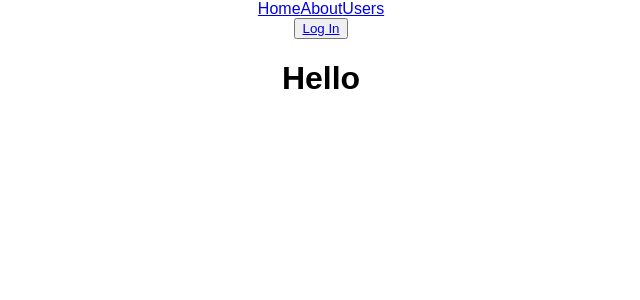
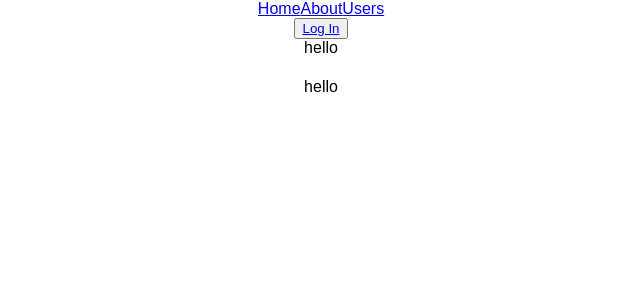
Before and after one commit to plaifang7/WDI16-Project3-checkList, a React (Create React App) app in the folder client/: page /users/login in a window 1280 px wide. Shown: the top 300 px of the page, without its empty margins (319-959 px from the left). Built offline with nearby package versions, Linux system fonts and the light colour scheme; no server answers.

Commit message:
cannot get my user show route to work. something is not connecting on the server side

```diff
--- a/client/src/App.js
+++ b/client/src/App.js
@@ -35,6 +35,10 @@ class App extends Component {
       )
     }
 
+    const UserShowWrap = (props) => (
+      <UserShow users={this.state.users} {...props} />
+    )
+
     return (
       <Router>
         <div className="App">
@@ -49,7 +53,7 @@ class App extends Component {
           <Switch>
             <Route exact path="/" component={HomePage} />
             <Route exact path="/users" render={UserWrap} />
-            <Route exact path="/users/:userId" component={UserShow} />
+            <Route exact path="/users/:id" render={UserShowWrap} />
             <Route exact path="/login" render={LogInWrap} />
             <Route exact path="/about" component={About} />
 
--- /dev/null
+++ b/client/src/components/ShoppingList.js
@@ -0,0 +1,13 @@
+import React, { Component } from 'react';
+
+class ShoppingList extends Component {
+    render() {
+        return (
+            <div>
+                hello
+            </div>
+        );
+    }
+}
+
+export default ShoppingList;
--- a/client/src/components/UserPage.js
+++ b/client/src/components/UserPage.js
@@ -18,13 +18,13 @@ componentDidMount() {
         return (
             <div>
 
-                {this.state.users.map((user, index) => {
+                {this.state.users.map((user) => {
                     return (
-                        <div>
-                            <div key={index}>
+                        <div key={user._id}>
+                            <div>
                                 <img  src={user.img} alt={user.userName} />
                             </div>
-                            <Link key={user._id} to={`/user/${user._id}`}>{user.userName}</Link>
+                            <Link  to={`/user/${user._id}`}>{user.userName}</Link>
                         </div>
                     )
                 })}
--- a/client/src/components/UserShow.js
+++ b/client/src/components/UserShow.js
@@ -1,28 +1,33 @@
 import React, { Component } from 'react';
 import axios from 'axios'
+import ShoppingList from './ShoppingList';
 
 class UserShow extends Component {
 state = {
-    users: [],
-    shoppingList: []
+    users: {
+        shoppingList: []
+    }
+
+
 }
 
     componentDidMount() {
         const userId = this.props.match.params.id
         axios.get(`/api/users/${userId}`)
             .then((res) => {
+                console.log(res)
                 this.setState({
-                    users: res.data.users,
-                    shoppingList: res.data.users.shoppingList
+                    users: res.data.users
                 })
+            })
+    }
 
-            })
-
-    }
     render() {
         return (
             <div>
-               <h1>Hello</h1>
+                hello
+               <h1>{this.state.users.userName}</h1>
+               <ShoppingList lists={this.state.users.shoppingList} />
             </div>
         );
     }
```
Also changed, not shown: 1 other file (tests, documents, lock files or other folders).
